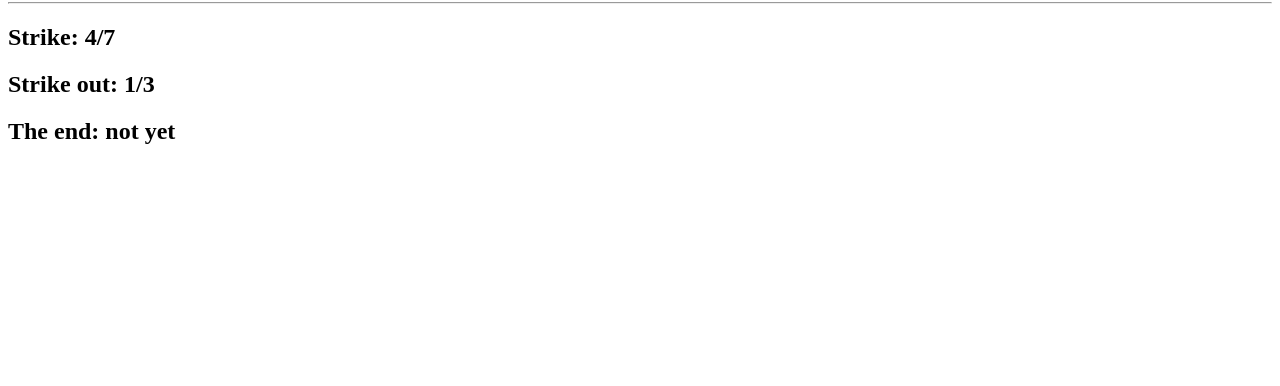
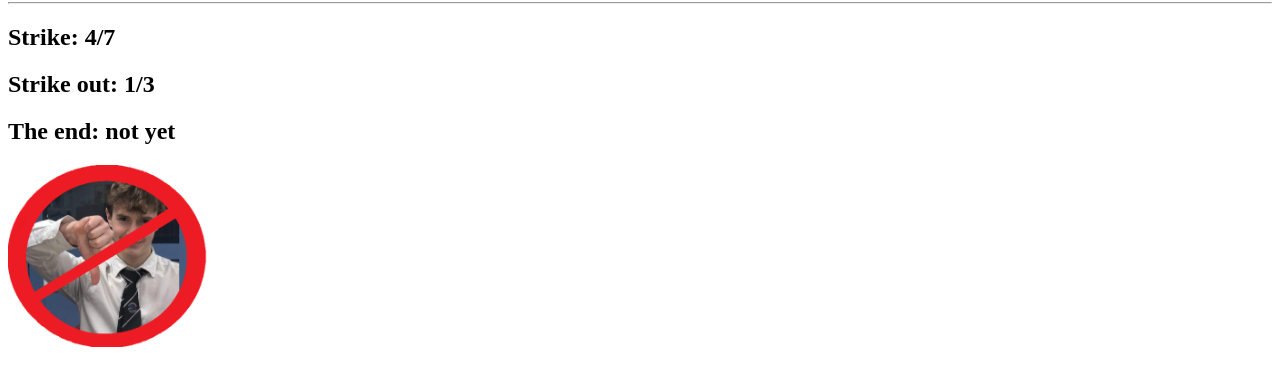
Before and after one commit to DafyddG06/TimsStrikes, a plain HTML site: page index.html in a window 1280 px wide. Shown: the part 78-464 px from the top of the page. Drawn offline with Linux system fonts and the light colour scheme.

Commit message:
Update index.html

```diff
--- a/index.html
+++ b/index.html
@@ -12,5 +12,6 @@
     <h2>Strike: 4/7</h2>
     <h2>Strike out: 1/3</h2>
     <h2>The end: not yet</h2>
+    <img src="new image.png" width="200px">
   </body>
 </html>
```
